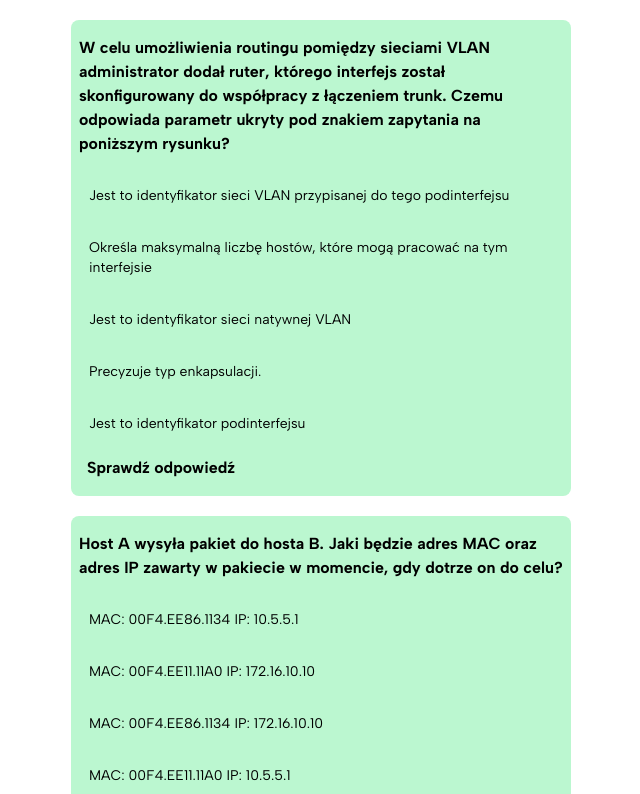
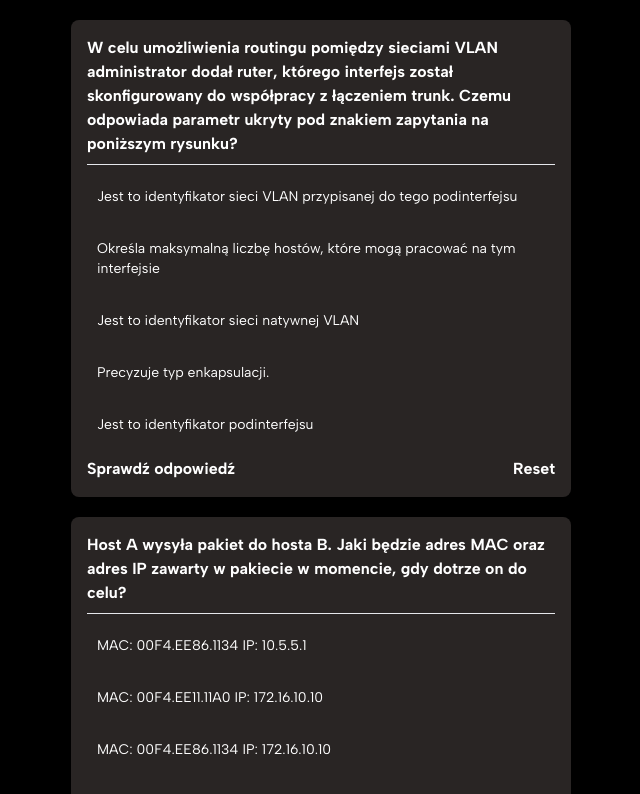
Before and after one commit to Ptaku09/bankowosc, a Next.js app: page / in a window 1280 px wide. Shown: the top 794 px of the page, without its empty margins (319-959 px from the left). Built offline with nearby package versions, Linux system fonts and the light colour scheme.

Commit message:
questions: add logic to answers

```diff
--- /dev/null
+++ b/components/QuestionComponent.tsx
@@ -0,0 +1,49 @@
+import React from 'react';
+import { Answer, Question } from '/types/question';
+import { useForm } from 'react-hook-form';
+
+type FormInput = {
+  [index: number]: boolean;
+};
+
+const QuestionComponent = ({ question, index }: { question: Question; index: number }) => {
+  const {
+    register,
+    handleSubmit,
+    reset,
+    formState: { isSubmitted },
+  } = useForm();
+
+  return (
+    <div className="w-full flex flex-col gap-3 p-4 bg-stone-800 rounded-lg text-white shadow-xl">
+      <h1 className="font-bold border-b-[1px] pb-2">{question.question}</h1>
+      <form onSubmit={handleSubmit(() => {})} id={question.question} className="flex items-start flex-col gap-3">
+        {question.answers.map((answer: Answer, idx: number) => (
+          <div key={index + idx} className="w-full flex items-center justify-center gap-2 text-sm">
+            <input {...register((index * 10 + idx).toString())} type="checkbox" id={(index * 10 + idx).toString()} className="hidden peer"></input>
+            <label
+              htmlFor={(index * 10 + idx).toString()}
+              className={`w-full p-2 border-[2px] border-transparent rounded-lg peer-checked:text-stone-600 transition-all duration-200 ${
+                isSubmitted
+                  ? `${
+                      answer.isCorrect
+                        ? 'border-orange-500 peer-checked:border-green-500 peer-checked:bg-green-200'
+                        : 'peer-checked:border-red-500 peer-checked:bg-red-200'
+                    }`
+                  : 'peer-checked:border-blue-500 peer-checked:text-white'
+              }`}
+            >
+              {answer.text}
+            </label>
+          </div>
+        ))}
+        <div className="w-full flex items-center justify-between font-bold">
+          <input type="submit" value="Sprawdź odpowiedź" />
+          <input type="button" onClick={() => reset()} value="Reset" />
+        </div>
+      </form>
+    </div>
+  );
+};
+
+export default QuestionComponent;
--- a/package.json
+++ b/package.json
@@ -22,6 +22,7 @@
     "next": "13.1.3",
     "react": "18.2.0",
     "react-dom": "18.2.0",
+    "react-hook-form": "^7.42.1",
     "typescript": "4.9.4"
   },
   "devDependencies": {
--- a/pages/index.tsx
+++ b/pages/index.tsx
@@ -1,9 +1,9 @@
 import { Albert_Sans } from '@next/font/google';
 import { GetStaticProps } from 'next';
-import { Answer, Question } from '/types/question';
+import { Question } from '/types/question';
 import path from 'path';
 import { promises as fs } from 'fs';
-import { FormEvent } from 'react';
+import QuestionComponent from '/components/QuestionComponent';
 
 const albert = Albert_Sans({ weight: ['400', '700'], preload: false });
 
@@ -19,33 +19,12 @@ export const getStaticProps: GetStaticProps = async () => {
   };
 };
 
-const handleSubmit = (event: FormEvent<HTMLFormElement>) => {
-  event.preventDefault();
-  const data = new FormData(event.currentTarget);
-  console.log(data);
-};
-
 const Home = ({ questions }: { questions: Question[] }) => {
   return (
-    <div className={`w-screen p-5 md:grid md:grid-cols-[1fr_500px_1fr] overflow-x-hidden ${albert.className}`}>
+    <div className={`w-screen p-5 md:grid md:grid-cols-[1fr_500px_1fr] overflow-x-hidden bg-black ${albert.className}`}>
       <div className="flex items-center flex-col gap-5 md:col-start-2">
         {questions.map((question: Question, index: number) => (
-          <div key={index} className="w-full flex flex-col gap-5 px-2 py-4 bg-green-200 rounded-lg">
-            <h1 className="font-bold">{question.question}</h1>
-            <form onSubmit={handleSubmit} id={question.question} className="flex items-start flex-col gap-3">
-              {question.answers.map((answer: Answer, idx: number) => (
-                <div key={index + idx} className="w-full flex items-center justify-center gap-2 text-sm">
-                  <input type="checkbox" name={question.question} id={(index * 10 + idx).toString()} className="hidden peer"></input>
-                  <label htmlFor={(index * 10 + idx).toString()} className="w-full p-2 border-[2px] border-transparent peer-checked:border-blue-500">
-                    {answer.text}
-                  </label>
-                </div>
-              ))}
-              <button type="submit" className="px-2 font-bold">
-                Sprawdź odpowiedź
-              </button>
-            </form>
-          </div>
+          <QuestionComponent key={index} question={question} index={index} />
         ))}
       </div>
     </div>
--- a/styles/globals.css
+++ b/styles/globals.css
@@ -8,6 +8,7 @@
         box-sizing: border-box;
         overflow-x: hidden;
         scroll-behavior: smooth;
+        background: #000;
     }
 
     *, *::after, *::before {
```
Also changed, not shown: 1 other file (tests, documents, lock files or other folders).
